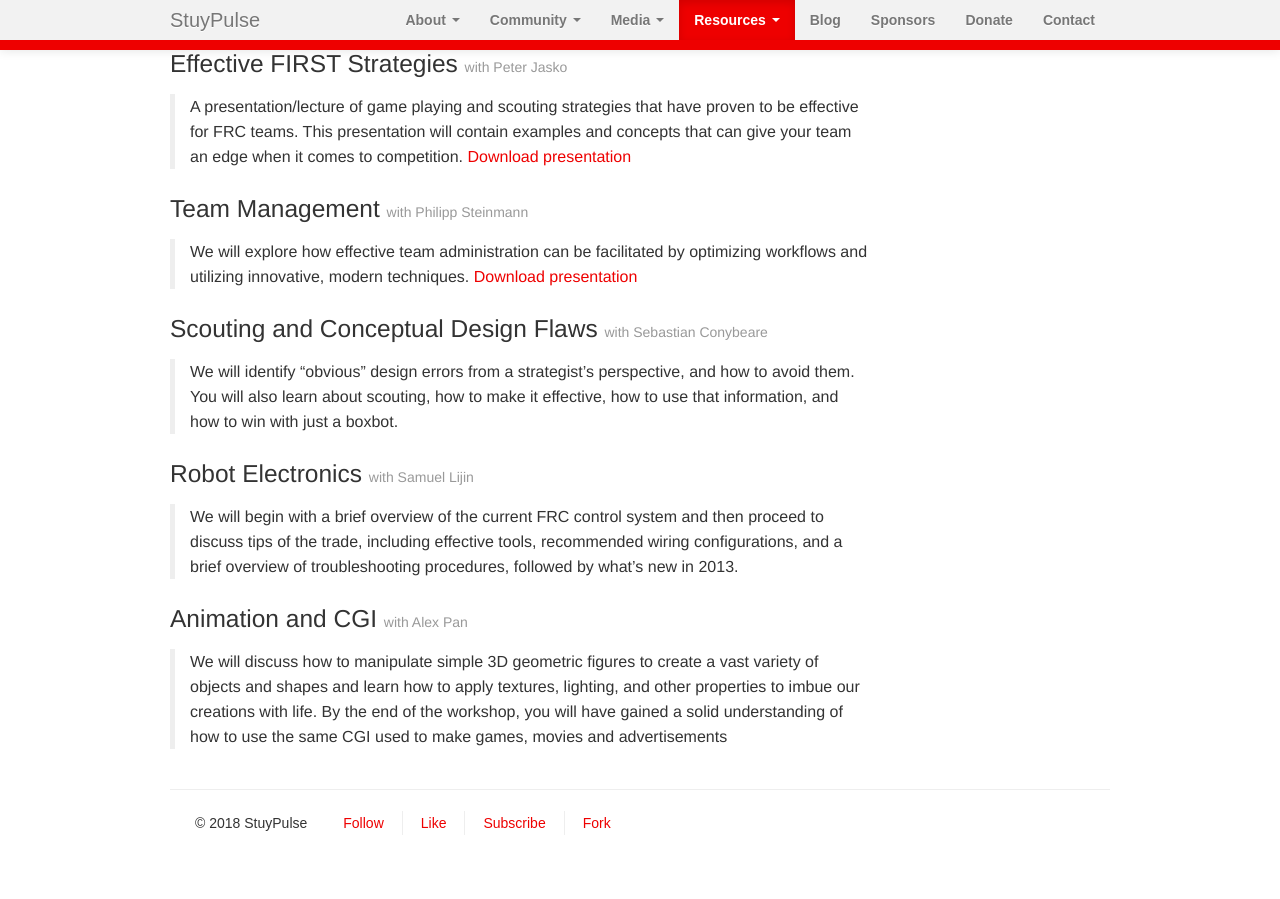
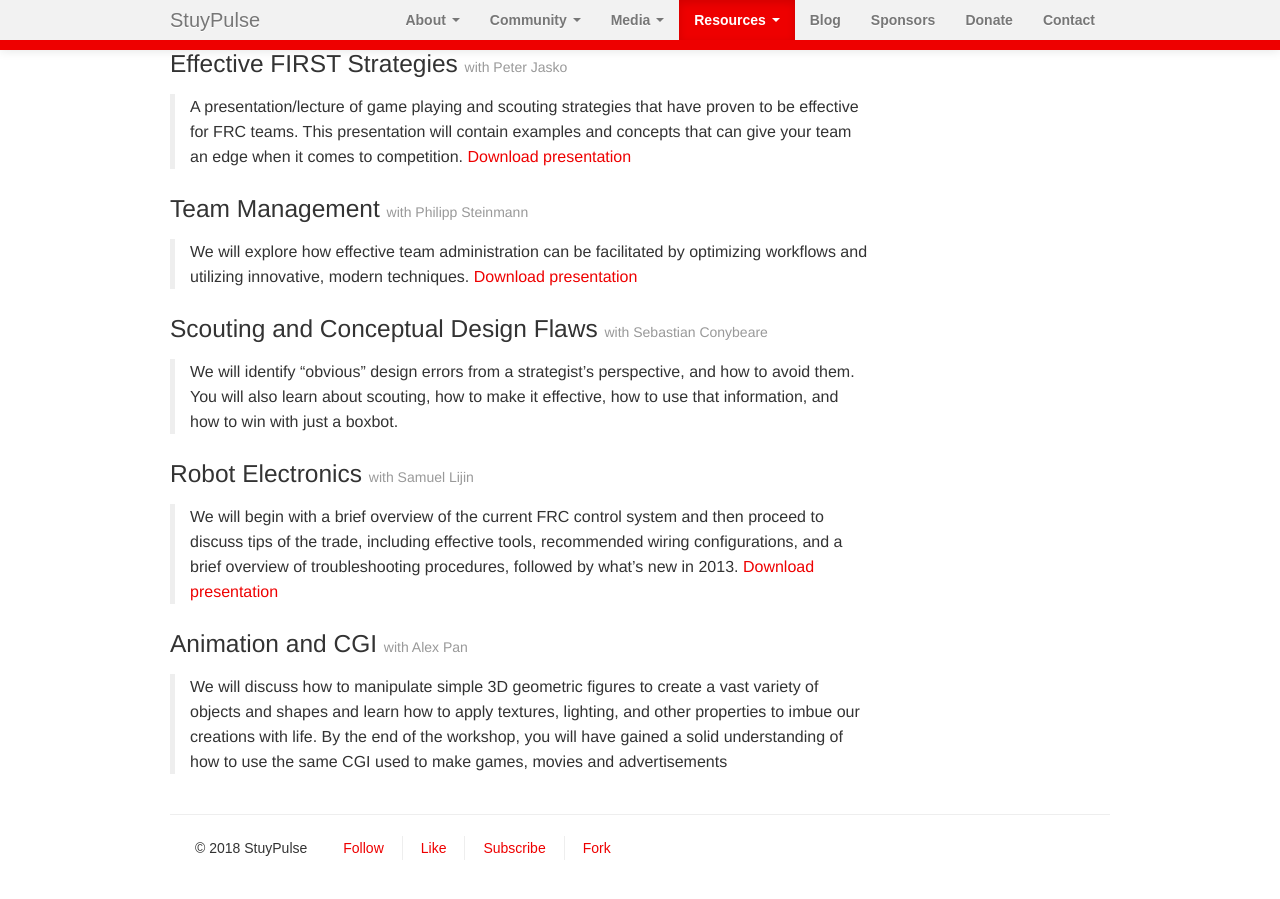
Before and after one commit to StuyPulse/team694.github.io, a Jekyll site: the page built from resources/stuysplash2012/index.md, in a window 1280 px wide and 900 px high, scrolled down 1311 px. Built offline with Jekyll 4.4.1, drawn with Linux system fonts in a browser that asks for light colours; nearby versions of some CDN libraries; before the commit the page ends 2186 px from its top, so only the background shows below that.

Commit message:
Add new presentation link

```diff
--- a/resources/stuysplash2012/index.md
+++ b/resources/stuysplash2012/index.md
@@ -49,6 +49,7 @@ In 2012 we held Stuy Splash at the New York City College of Technology in Brookl
 
 ### Robot Electronics <small>with Samuel Lijin</small>
 > We will begin with a brief overview of the current FRC control system and then proceed to discuss tips of the trade, including effective tools, recommended wiring configurations, and a brief overview of troubleshooting procedures, followed by what's new in 2013.
+[Download presentation](https://stuypulse.nyc3.digitaloceanspaces.com/site/stuysplash/2012/Robot%20Electronics.pdf)
 
 ### Animation and CGI <small>with Alex Pan</small>
 > We will discuss how to manipulate simple 3D geometric figures to create a vast variety of objects and shapes and learn how to apply textures, lighting, and other properties to imbue our creations with life. By the end of the workshop, you will have gained a solid understanding of how to use the same CGI used to make games, movies and advertisements
```
Also changed, not shown: 1 other file.
